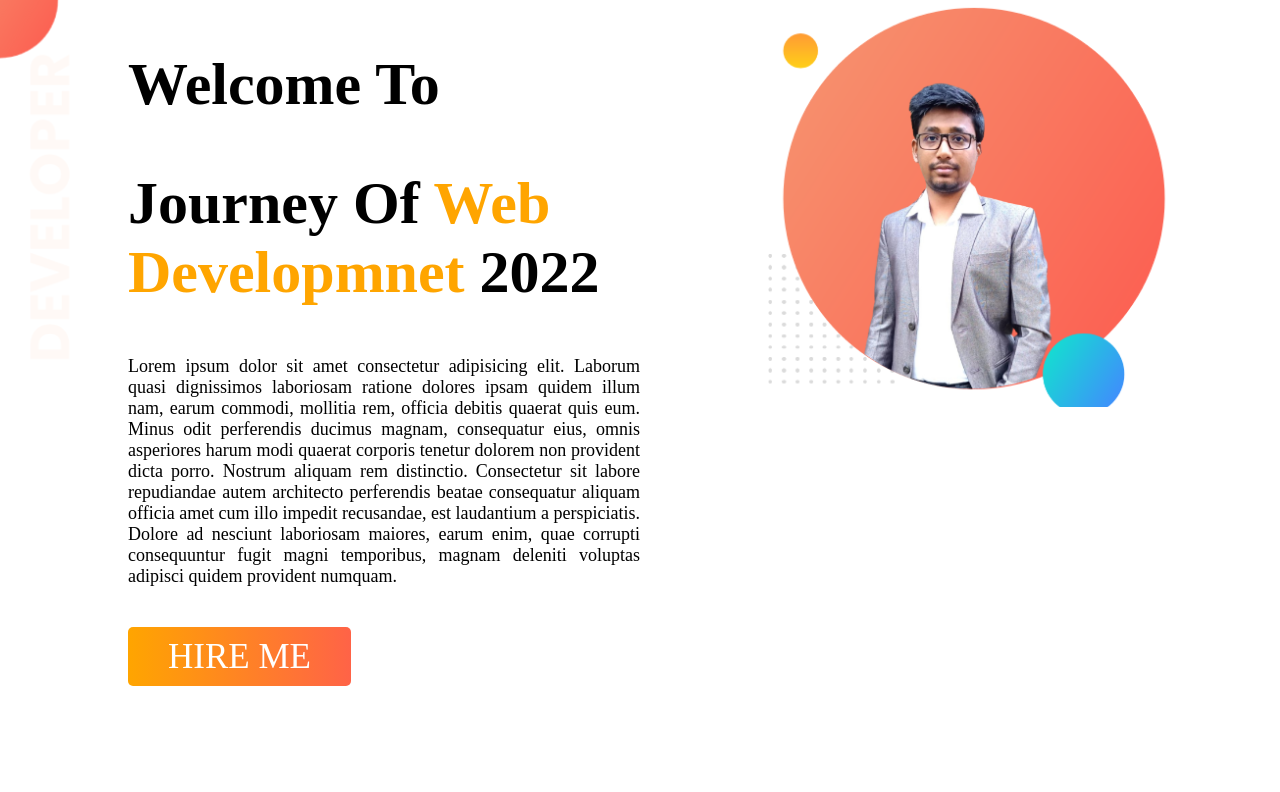
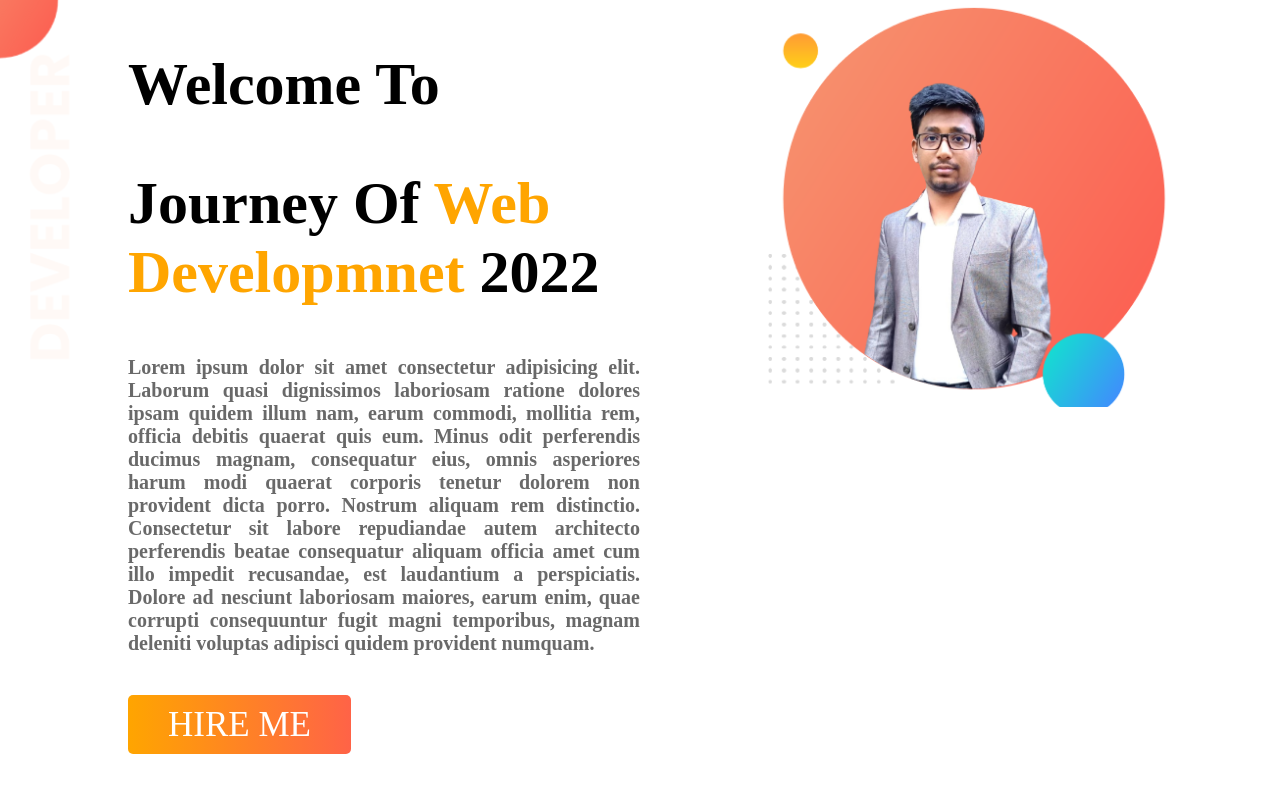
Before and after one commit to Taher027/developer-portfolio, a plain HTML site: page index.html in a window 1280 px wide. Drawn offline with Linux system fonts and the light colour scheme; a web font is replaced by a local one.

Commit message:
added css

```diff
--- a/index.html
+++ b/index.html
@@ -27,7 +27,7 @@
                 laudantium a perspiciatis. Dolore ad nesciunt laboriosam maiores, earum enim, quae corrupti consequuntur
                 fugit magni temporibus, magnam deleniti voluptas adipisci quidem provident numquam.
             </p>
-            <a class="hire_me_button" href="https://github.com/Taher027">hire me</a>
+            <a class="hire_me_button" target="_blank" href="https://github.com/Taher027">hire me</a>
         </div>
         <div class="half_width">
             <img src="images/my-bg.png" alt="My_image">
--- a/style.css
+++ b/style.css
@@ -25,8 +25,9 @@ h1{
     color:orange;
 }
 #top_banner p{
-    font-size: 18px;
-    font-weight: 400px;
+    font-size: 20px;
+    color: dimgray;
+    font-weight: 600;
      text-align: justify;
      margin-bottom: 50px;
 }
```
